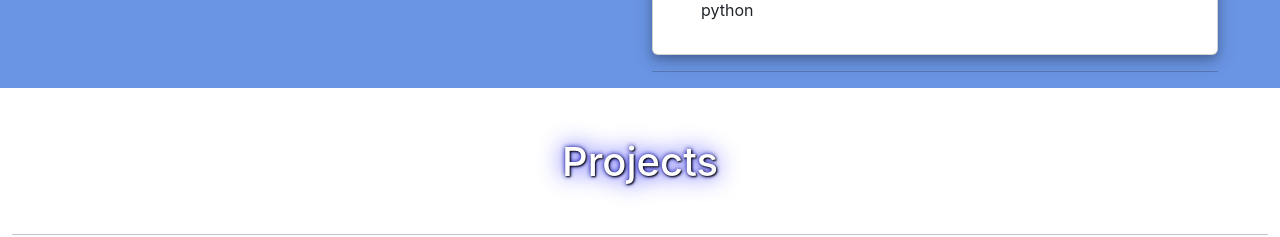
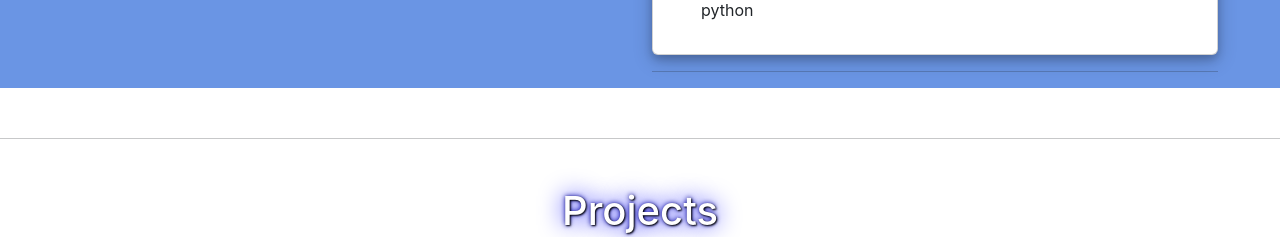
Before and after one commit to shAizi-Dev/portfolio, a React (Create React App) app: page / in a window 1280 px wide. Shown: the part 2060-2297 px from the top of the page. Built offline with nearby package versions, Linux system fonts and the light colour scheme.

Commit message:
first commit

```diff
--- a/src/Components/Header/Header.js
+++ b/src/Components/Header/Header.js
@@ -24,7 +24,7 @@ export default function Header() {
                     <a href="#project" className='scrollto'>Projects</a>
                     </li>
                     <li>
-                    <a href="/">Contact Me</a>
+                    <a href="#contact" className='scrollto'>Contact Me</a>
                     </li>
                 </ul>
                 </div>
--- a/src/Pages/Projects.js
+++ b/src/Pages/Projects.js
@@ -14,6 +14,7 @@ import cplus from '../image/frontend/cplus.png'
 function Projects() {
   return (
     <div>
+        <hr />
       <div className="container-fluid" id='project'>
         <div className="text">
             <h1 className='text-center m-5'>Projects</h1>
```
